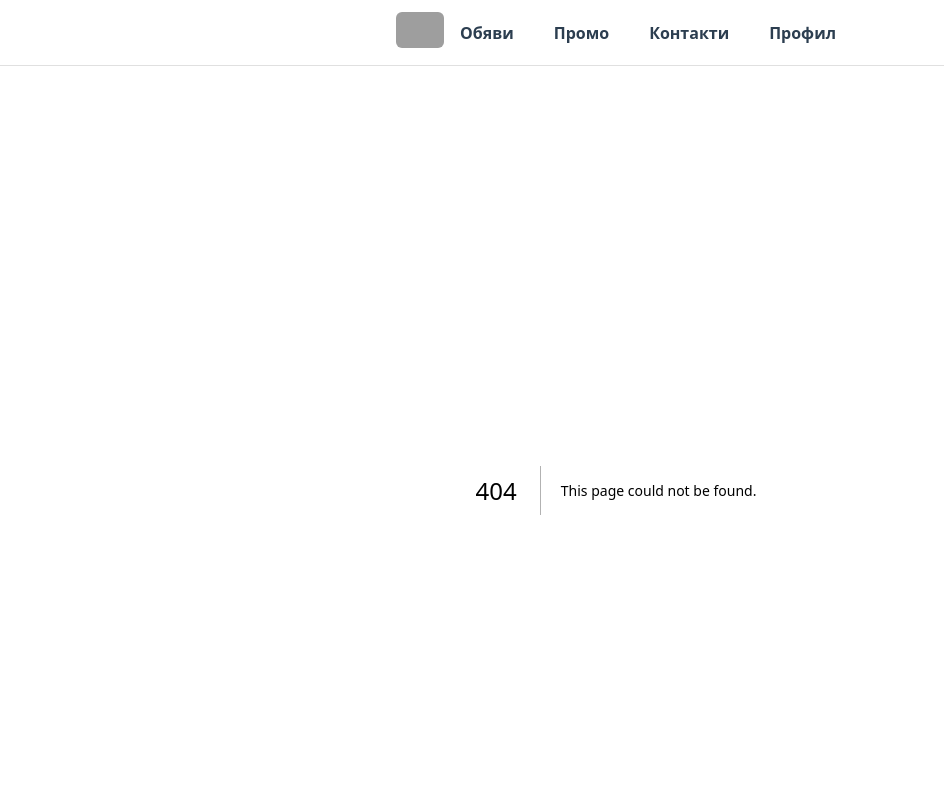
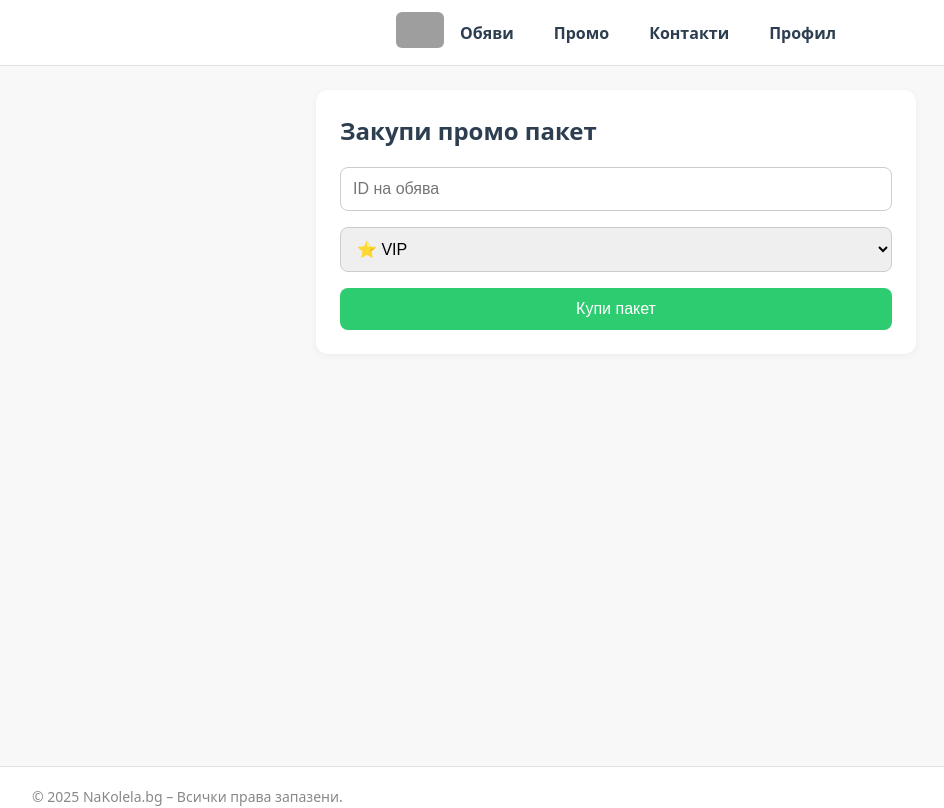
Before and after one commit to slav1028/nakolela, a Next.js app: page /promo/checkout in a window 1280 px wide. Before the commit this address had no page. Shown: the top 808 px of the page, without its empty margins (24-968 px from the left). Built offline with nearby package versions, Linux system fonts and the light colour scheme; grey boxes are pictures that could not be loaded.

Commit message:
Create page.tsx

```diff
--- /dev/null
+++ b/app/promo/checkout/page.tsx
@@ -0,0 +1,48 @@
+'use client'
+import { useState } from 'react'
+
+export default function PromoCheckout() {
+  const [formData, setFormData] = useState({
+    listingId: '',
+    promoType: 'vip',
+  })
+
+  const [success, setSuccess] = useState(false)
+
+  const handleChange = (e: any) => {
+    const { name, value } = e.target
+    setFormData((prev) => ({ ...prev, [name]: value }))
+  }
+
+  const handleSubmit = (e: any) => {
+    e.preventDefault()
+    console.log('Промо пакет купен:', formData)
+    setSuccess(true)
+  }
+
+  return (
+    <div className="form-wrapper">
+      <h1>Закупи промо пакет</h1>
+      <form onSubmit={handleSubmit} className="listing-form">
+        <input
+          type="text"
+          name="listingId"
+          placeholder="ID на обява"
+          value={formData.listingId}
+          onChange={handleChange}
+          required
+        />
+
+        <select name="promoType" value={formData.promoType} onChange={handleChange}>
+          <option value="vip">⭐ VIP</option>
+          <option value="color">🎨 Цветен фон</option>
+          <option value="hot">🔥 Топ</option>
+        </select>
+
+        <button type="submit">Купи пакет</button>
+      </form>
+
+      {success && <p style={{ marginTop: '20px', color: 'green' }}>✅ Успешно закупен промо пакет!</p>}
+    </div>
+  )
+}
```
